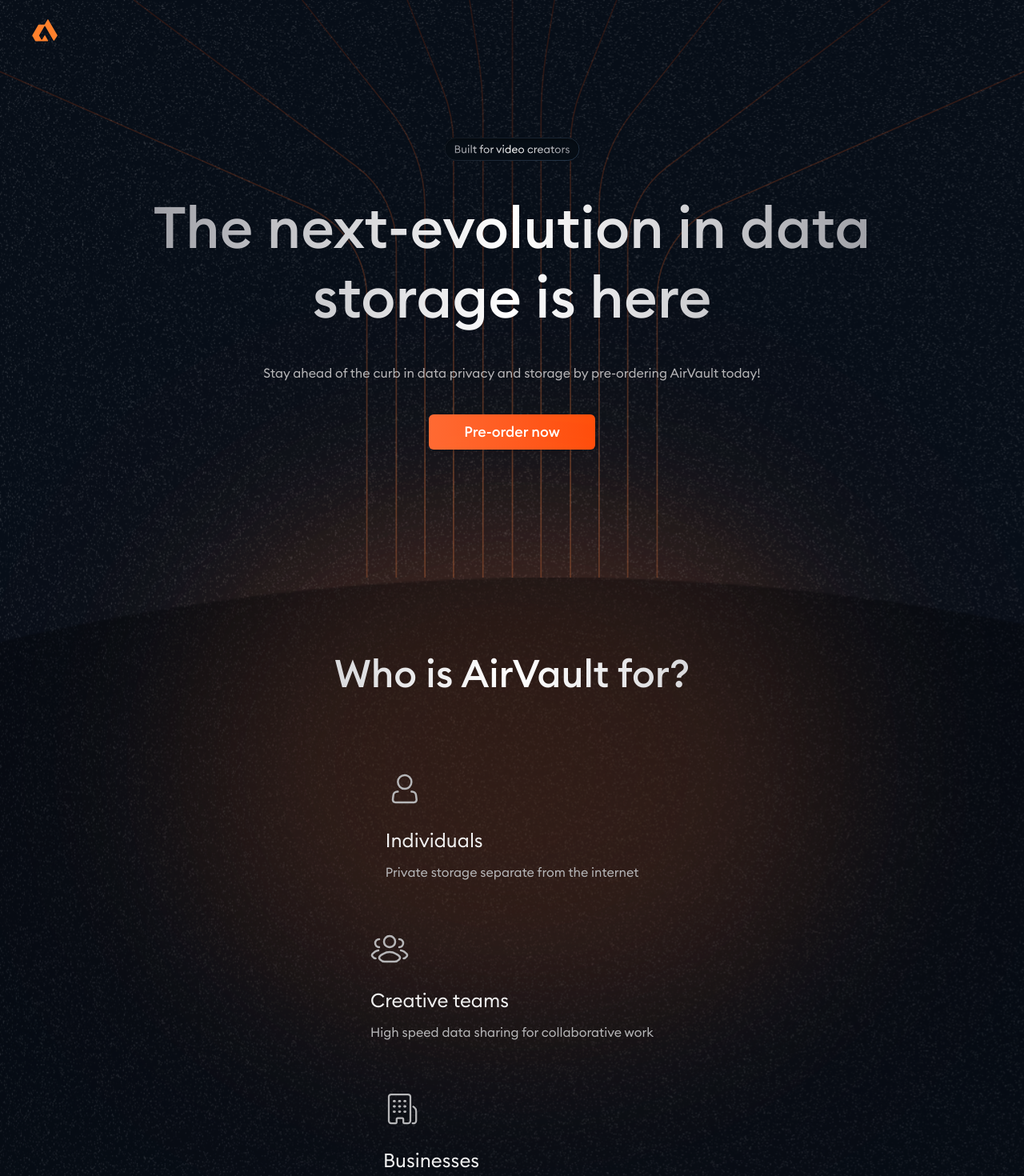
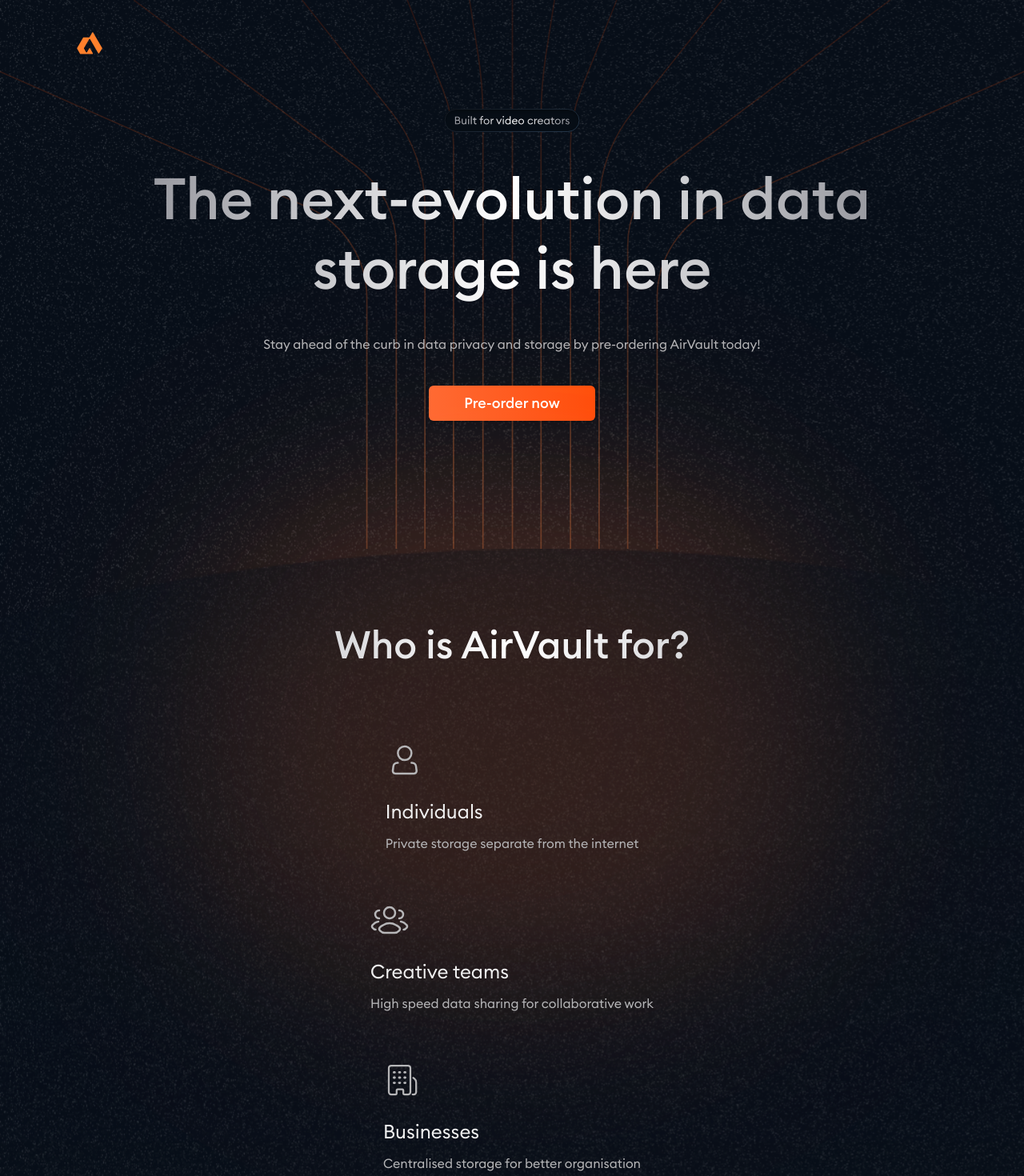
Before and after one commit to Legionxoxo/airvault, a Next.js app: page / in a window 1280 px wide. Shown: the top 1470 px of the page at 80% size. Built offline with nearby package versions, Linux system fonts and the light colour scheme.

Commit message:
zoom out bug fix

```diff
--- a/app/component/Hero.tsx
+++ b/app/component/Hero.tsx
@@ -5,15 +5,19 @@ import Logo from "./ui/Logo";
 
 function Hero() {
     return (
-        <div className="w-full max-h-fit ">
+        <div className="w-full max-h-fit relative">
             <div
                 className="bg-cover bg-[url('/finalmobilelines.svg')]
-            md:bg-[url('/finalpadlines.svg')]
-            2xl:bg-[url('/finaltvlines.svg')] 2xl:mx-[150px]"
+        md:bg-[url('/finalpadlines.svg')]
+        2xl:bg-[url('/finaltvlines.svg')] 2xl:mx-auto max-w-[1440px] mx-auto"
             >
-                <Logo />
-                <div className="mx-4 pt-4 md:pt-6  ">
-                    <div className="mt-10 md:mt-24 2xl:mt-20 flex items-center justify-center mb-7 md:mb-10">
+                {/* Logo with absolute positioning and margin-bottom */}
+                <div className="lg:absolute lg:left-4 lg:top-4 lg:pb-20 lg:mb-[82px] md:left-[80px] top-4 sm:top-6 md:top-8 z-10">
+                    <Logo />
+                </div>
+
+                <div className="mx-4 pt-4 md:pt-6 max-w-screen-lg lg:mx-auto">
+                    <div className="mt-10 md:mt-28 2xl:mt-40 flex items-center justify-center mb-7 md:mb-10">
                         <Image
                             src="/pill.svg"
                             alt="logo"
@@ -23,21 +27,22 @@ function Hero() {
                         />
                     </div>
                     {/* Text */}
-                    <div className="sm:mx-10">
-                        <h1 className="text-4xl md:leading-tight md:text-7xl lg:leading-[1.2] lg:text-7xl lg:mx-16 xl:mx-20 font-medium text-center bg-gradient-to-r from-[#94959C] via-[#FFFFFF] to-[#93949B] text-transparent bg-clip-text ">
+                    <div className="sm:mx-10 max-w-[1024px] mx-auto">
+                        <h1 className="text-4xl md:leading-tight md:text-7xl lg:leading-[1.2] lg:text-7xl font-medium text-center bg-gradient-to-r from-[#94959C] via-[#FFFFFF] to-[#93949B] text-transparent bg-clip-text">
                             The next-evolution in data storage is here
                         </h1>
-                        <p className="text-base text-[#B6B6B8] text-center mt-5  font-light md:my-10 2xl:mt-10">
+                        <p className="text-base text-[#B6B6B8] text-center mt-5 font-light md:my-10 2xl:mt-10 max-w-[768px] mx-auto">
                             Stay ahead of the curb in data privacy and storage
                             by pre-ordering AirVault today!
                         </p>
                     </div>
                     {/* Button */}
-                    <div className="mt-7 pb-40">
+                    <div className="mt-7 pb-40 flex justify-center">
                         <Button />
                     </div>
+
+                    {/* Overlay effect */}
                     <div className="absolute inset-x-0 mx-auto -mt-16 sm:-mt-16 md:-mt-16 lg:-mt-16 h-[300px] w-[300px] sm:h-[400px] sm:w-[400px] md:h-[500px] md:w-[600px] lg:h-[600px] lg:w-[800px] rounded-full bg-[#FF7733] opacity-[0.15] blur-[100px] mix-blend-lighten"></div>
-
                     <div className="absolute inset-x-0 mx-auto -mt-16 sm:-mt-16 md:-mt-16 lg:-mt-16 h-[300px] w-[300px] sm:h-[400px] sm:w-[400px] md:h-[500px] md:w-[600px] lg:h-[600px] lg:w-[800px] rounded-full bg-[#FF7733] opacity-[0.1] blur-[150px] mix-blend-lighten"></div>
                     <div className="absolute inset-x-0 mx-auto -mt-16 sm:-mt-16 md:-mt-16 lg:-mt-16 h-[300px] w-[300px] sm:h-[400px] sm:w-[400px] md:h-[500px] md:w-[600px] lg:h-[600px] lg:w-[800px] rounded-full bg-[#FF7733] opacity-[0.05] blur-[200px] mix-blend-lighten"></div>
                 </div>
--- a/app/component/WhoAirVault.tsx
+++ b/app/component/WhoAirVault.tsx
@@ -5,21 +5,31 @@ import Button from "./ui/Button";
 function WhoAirVault() {
     return (
         <div className="w-full max-h-fit">
-            <div className="pb-20">
+            <div className="relative">
+                <div className="absolute inset-0 max-w-[1400px] mx-auto h-full z-0 overflow-hidden">
+                    <img
+                        src="/shadow.png"
+                        alt="Shadow"
+                        className="absolute inset-0 w-full h-full object-cover opacity-75 mix-blend-overlay z-0"
+                    />
+                </div>
+
+                <div className="relative z-10 pb-20 -mt-24 2xl:-mt-[100px]">
                     <div className="mx-4 md:mx-15">
-                    {/* heading */}
+                        {/* Heading */}
                         <div className="mt-24 mb-12">
                             <h1 className="pt-24 -mr-2 sm:-mr-0 pb-12 text-4xl md:text-5xl font-medium text-left md:text-center bg-gradient-to-r from-[#94959C] via-[#FFFFFF] to-[#93949B] text-transparent bg-clip-text">
                                 Who is AirVault for?
                             </h1>
                         </div>
+
                         {/* Icons */}
-                    <div className="2xl:mx-[210px] ">
+                        <div className="2xl:mx-[210px]">
                             <div className="grid grid-cols-1 gap-[60px] md:place-items-center 2xl:grid-cols-3 2xl:gap-[100px] 2xl:max-w-[1400px] 2xl:mx-auto">
-                            {/* point1 */}
+                                {/* Point 1 */}
                                 <div className="md:mx-[262px] 2xl:mx-0">
                                     <div className="w-full">
-                                    <div className=" 2xl:justify-start">
+                                        <div className="2xl:justify-start">
                                             <Image
                                                 src="/icon1.svg"
                                                 alt="icon1"
@@ -28,24 +38,23 @@ function WhoAirVault() {
                                                 className="mb-6"
                                             />
                                         </div>
-                                    <p className="text-regular  text-left 2xl:text-left text-2xl md:text-left text-[#F0F0F0] mb-3">
+                                        <p className="text-regular text-left 2xl:text-left text-2xl md:text-left text-[#F0F0F0] mb-3">
                                             Individuals
                                         </p>
                                         <p className="text-[#B6B6B8] 2xl:text-left text-left md:text-left text-regular text-base">
-                                        {" "}
                                             Private storage separate from the
                                             internet
                                         </p>
                                     </div>
                                 </div>
 
-                            {/* point2 */}
-                            <div className=" md:mx-[262px] 2xl:mx-0">
+                                {/* Point 2 */}
+                                <div className="md:mx-[262px] 2xl:mx-0">
                                     <div className="w-full">
-                                    <div className=" 2xl:justify-start">
+                                        <div className="2xl:justify-start">
                                             <Image
                                                 src="/icon2.svg"
-                                            alt="icon1"
+                                                alt="icon2"
                                                 height={48}
                                                 width={48}
                                                 className="mb-6"
@@ -55,20 +64,19 @@ function WhoAirVault() {
                                             Creative teams
                                         </p>
                                         <p className="text-[#B6B6B8] 2xl:text-left text-left md:text-left text-regular text-base">
-                                        {" "}
                                             High speed data sharing for
                                             collaborative work
                                         </p>
                                     </div>
                                 </div>
 
-                            {/* point3 */}
+                                {/* Point 3 */}
                                 <div className="md:mx-[262px] 2xl:mx-0">
                                     <div className="w-full">
                                         <div className="2xl:justify-start">
                                             <Image
                                                 src="/icon3.svg"
-                                            alt="icon1"
+                                                alt="icon3"
                                                 height={48}
                                                 width={48}
                                                 className="mb-6 md:justify-start"
@@ -86,9 +94,11 @@ function WhoAirVault() {
                             </div>
                         </div>
                     </div>
+
                     {/* Button */}
-                <div className="pt-14 mx-4 sm:pb-20">
+                    <div className="pt-14 mx-4 sm:pb-">
                         <Button />
+                    </div>
                 </div>
             </div>
         </div>
--- a/app/component/ui/Button.tsx
+++ b/app/component/ui/Button.tsx
@@ -13,7 +13,7 @@ function Button() {
         // Reset the button state after 2 seconds
         setTimeout(() => {
             setIsPressed(false);
-        }, 1000);
+        }, 200);
     };
 
     return (
--- a/app/component/ui/Logo.tsx
+++ b/app/component/ui/Logo.tsx
@@ -3,8 +3,7 @@ import React from "react";
 
 function Logo() {
     return (
-        <div>
-            <div className="pt-4 sm:pt-6 ml-4 md:ml-10 lg:ml-10 2xl:-ml-16">
+        <div className="pt-4 sm:pt-6 ml-4 md:ml-[80px] lg:ml-[80px]">
             <Image
                 src="/logo.svg"
                 alt="logo"
@@ -13,7 +12,6 @@ function Logo() {
                 className=""
             />
         </div>
-        </div>
     );
 }
 
--- a/app/page.tsx
+++ b/app/page.tsx
@@ -4,27 +4,15 @@ import WhoAirVault from "./component/WhoAirVault";
 export default function Home() {
     return (
         <main
-            className="h-full w-full bg-cover
-    bg-[url('/bgmobile.svg')]
-    md:bg-[url('/bgpad.svg')]
-    2xl:bg-[url('/bgtv.svg')]"
+            className="min-h-screen w-full bg-cover bg-no-repeat
+        bg-[url('/bgmobile.svg')]
+        md:bg-[url('/bgpad.svg')]
+        2xl:bg-[url('/bgtv.svg')]"
+            style={{ backgroundSize: "cover", backgroundPosition: "center" }}
         >
-            <div>
+            <div className="flex flex-col min-h-screen">
                 <Hero />
-
-                {/* Main gradient circle - Responsive */}
-
-                <div className="relative 2xl:h-screen">
-                    <img
-                        src="/shadow.png"
-                        alt="Shadow"
-                        className="absolute inset-0 w-full h-full object-cover opacity-75 mix-blend-overlay z-0"
-                    />
-
-                    <div className="relative z-10 -mt-24 2xl:-mt-[100px]">
-                        <WhoAirVault />
-                    </div>
-                </div>
+                <WhoAirVault />
             </div>
         </main>
     );
```
Lines whose indentation alone changed are shown as unchanged.
